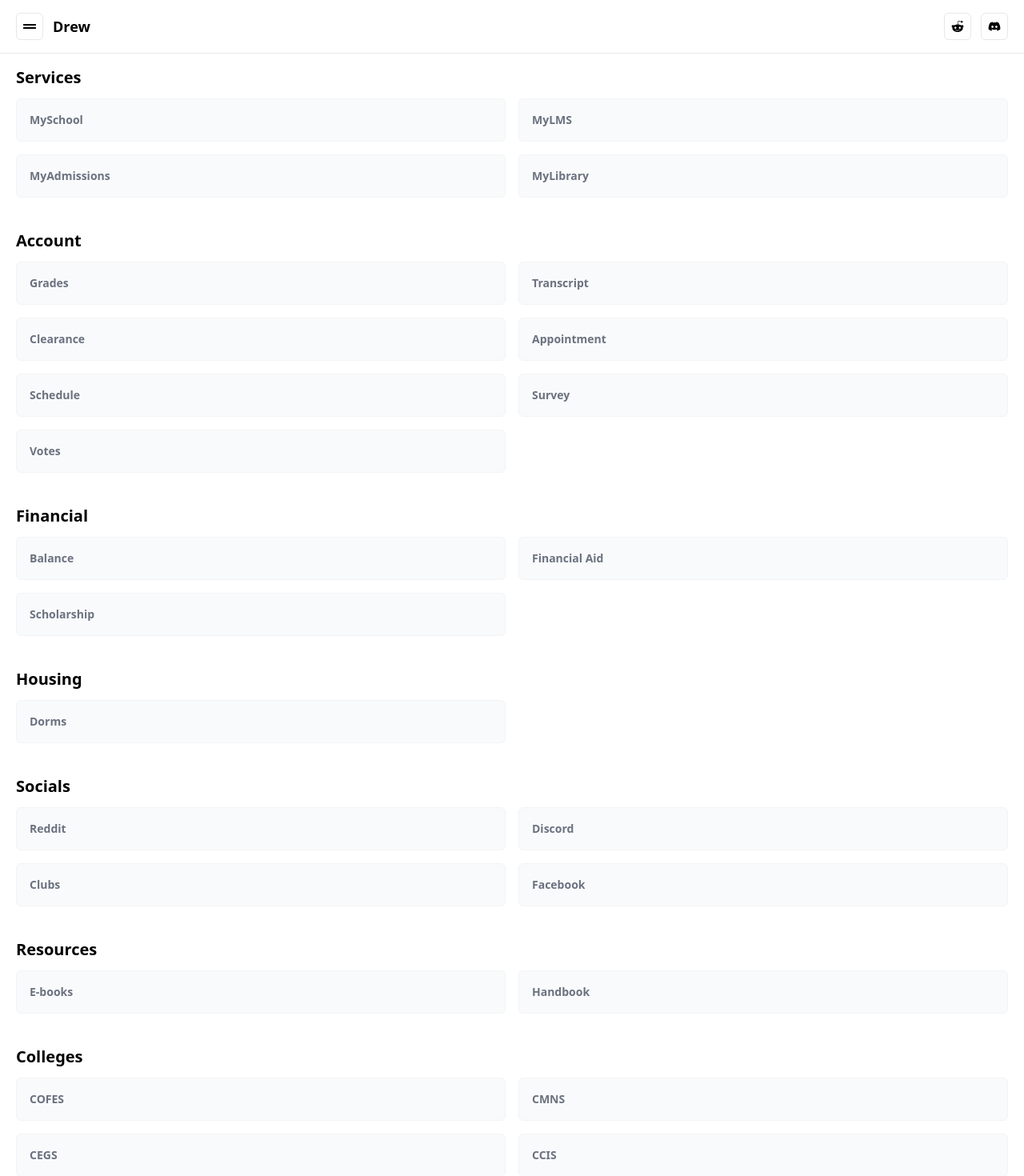
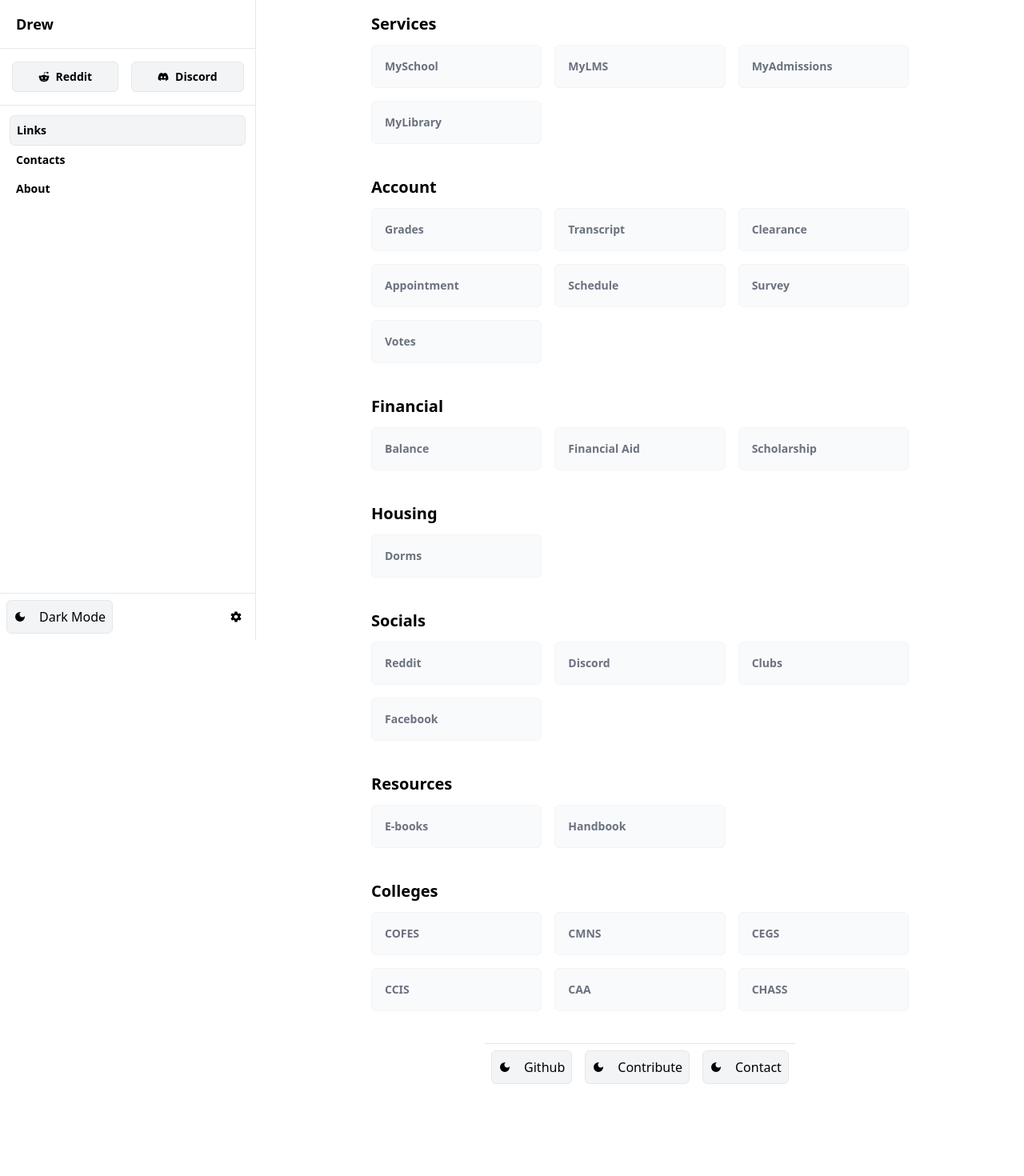
Before and after one commit to kentezrabetita/csu-drew, a Next.js app: page / in a window 1280 px wide. Shown: the top 1470 px of the page at 80% size. After the commit the page ends 1363 px from the top, so only its background shows below. Built offline with nearby package versions, Linux system fonts and the light colour scheme.

Commit message:
web responsive

```diff
--- a/common/components/header.tsx
+++ b/common/components/header.tsx
@@ -14,7 +14,7 @@
       <header
         className={` ${
           !showMenu ? 'sticky' : 'hidden'
-        } top-0 z-50 flex flex-row justify-between p-4 px-5 bg-white border-b`}
+        } top-0 z-50 flex flex-row justify-between p-4 px-5 bg-white border-b md:hidden`}
       >
         <div className='flex items-center space-x-3'>
           <button
--- a/common/components/sidebar.tsx
+++ b/common/components/sidebar.tsx
@@ -1,7 +1,65 @@
 import React from 'react';
+import Link from 'next/link';
+import { FaDiscord, FaRedditAlien } from 'react-icons/fa';
+import { MdDarkMode } from 'react-icons/md';
+import { IoMdSettings } from 'react-icons/io';
 
 const Sidebar = () => {
-  return <aside>Sidebar</aside>;
+  return (
+    <aside className='hidden h-screen bg-white border-r md:block md:fixed md:z-10 md:h-screen md:w-80'>
+      <div>
+        <div className='flex flex-row justify-between p-4 px-5 border-b'>
+          <div className='flex items-center space-x-3'>
+            <span className='text-lg font-bold'>Drew</span>
+          </div>
+        </div>
+        <div className='flex flex-col'>
+          <div className='flex flex-row justify-center w-full p-4 space-x-4 border-b'>
+            <Link
+              target={'_blank'}
+              href={'https://www.reddit.com/r/carsu'}
+              className='flex flex-row items-center p-2 px-8 space-x-2 text-sm font-bold bg-gray-100 border rounded-md'
+            >
+              <FaRedditAlien />
+              <span>Reddit</span>
+            </Link>
+            <Link
+              target={'_blank'}
+              href={'https://discord.gg/gPc3myEGZV'}
+              className='flex flex-row items-center p-2 px-8 space-x-2 text-sm font-bold bg-gray-100 border rounded-md'
+            >
+              <FaDiscord />
+              <span>Discord</span>
+            </Link>
+          </div>
+          <div className='p-3'>
+            <ul className='text-sm font-bold'>
+              <li className='p-2 bg-gray-100 border rounded-md'>
+                <Link href={'/'}>Links</Link>
+              </li>
+              <li className='p-2'>
+                <Link href={'/contacts'}>Contacts</Link>
+              </li>
+              <li className='p-2'>
+                <Link href={'/about'}>About</Link>
+              </li>
+            </ul>
+          </div>
+          <footer className='absolute bottom-0 left-0 w-full bg-white border-t'>
+            <div className='flex flex-row items-center justify-between p-2'>
+              <button className='flex flex-row items-center p-2 space-x-4 bg-gray-100 border rounded-md'>
+                <MdDarkMode />
+                <span>Dark Mode</span>
+              </button>
+              <a className='p-2'>
+                <IoMdSettings />
+              </a>
+            </div>
+          </footer>
+        </div>
+      </div>
+    </aside>
+  );
 };
 
 export default Sidebar;
--- a/common/content/home.tsx
+++ b/common/content/home.tsx
@@ -1,9 +1,16 @@
 import React from 'react';
 import Link from 'next/link';
+import Sidebar from '../components/sidebar';
+import Footer from '../components/footer';
+import { MdDarkMode } from 'react-icons/md';
+import { IoMdSettings } from 'react-icons/io';
 
 const HomeContent = () => {
   return (
-    <div className='container relative flex flex-col p-4 px-5 pb-10 space-y-10'>
+    <div className='flex flex-row'>
+      <Sidebar />
+      <div className='flex flex-col items-center justify-center w-full md:ml-80'>
+        <div className='container flex flex-col w-full p-4 px-5 pb-10 space-y-10 lg:px-20 xl:px-36'>
           {/* Services Section */}
           <section>
             <div className='flex flex-col space-y-3'>
@@ -11,7 +18,7 @@
                 <h3 className='text-xl font-bold'>Services</h3>
                 {/* <h3 className='pr-2 text-sm text-gray-500'>more</h3> */}
               </div>
-          <div className='grid grid-cols-2 gap-4'>
+              <div className='grid grid-cols-2 gap-4 lg:grid-cols-3'>
                 <Link
                   href={
                     'https://sso.carsu.edu.ph/sso/module.php/core/loginuserpassorg.php?AuthState=_0e2b7048b06cbff8986ad5f0895a3089516863451b%3Ahttps%3A%2F%2Fsso.carsu.edu.ph%2Fsso%2Fsaml2%2Fidp%2FSSOService.php%3Fspentityid%3Dhttps%253A%252F%252Fmyschool.carsu.edu.ph%252Fsso%252Fmodule.php%252Fsaml%252Fsp%252Fmetadata.php%252Fdefault-sp%26cookieTime%3D1674073107%26RelayState%3Dhttps%253A%252F%252Fmyschool.carsu.edu.ph%252Findex.php%253Fq%253Dsaml_login'
@@ -29,7 +36,9 @@
                   MyLMS
                 </Link>
                 <Link
-              href={'https://admission.carsu.edu.ph/sites/admission_portal/'}
+                  href={
+                    'https://admission.carsu.edu.ph/sites/admission_portal/'
+                  }
                   target='_blank'
                   className='p-4 text-sm font-bold text-gray-500 border border-gray-100 rounded-md bg-gray-50'
                 >
@@ -53,7 +62,7 @@
                 <h3 className='text-xl font-bold'>Account</h3>
                 {/* <h3 className='pr-2 text-sm text-gray-500'>more</h3> */}
               </div>
-          <div className='grid grid-cols-2 gap-4'>
+              <div className='grid grid-cols-2 gap-4 lg:grid-cols-3'>
                 <Link
                   href={'https://myschool.carsu.edu.ph/index.php?q=evaluation'}
                   target='_blank'
@@ -62,21 +71,27 @@
                   Grades
                 </Link>
                 <Link
-              href={'https://myschool.carsu.edu.ph/index.php?q=My_transcript'}
+                  href={
+                    'https://myschool.carsu.edu.ph/index.php?q=My_transcript'
+                  }
                   target='_blank'
                   className='p-4 text-sm font-bold text-gray-500 border border-gray-100 rounded-md bg-gray-50'
                 >
                   Transcript
                 </Link>
                 <Link
-              href={'https://myschool.carsu.edu.ph/index.php?q=onlineclearance'}
+                  href={
+                    'https://myschool.carsu.edu.ph/index.php?q=onlineclearance'
+                  }
                   target='_blank'
                   className='p-4 text-sm font-bold text-gray-500 border border-gray-100 rounded-md bg-gray-50'
                 >
                   Clearance
                 </Link>
                 <Link
-              href={'https://myschool.carsu.edu.ph/index.php?q=myappointment'}
+                  href={
+                    'https://myschool.carsu.edu.ph/index.php?q=myappointment'
+                  }
                   target='_blank'
                   className='p-4 text-sm font-bold text-gray-500 border border-gray-100 rounded-md bg-gray-50'
                 >
@@ -97,7 +112,9 @@
                   Survey
                 </Link>
                 <Link
-              href={'https://myschool.carsu.edu.ph/index.php?q=csg-election'}
+                  href={
+                    'https://myschool.carsu.edu.ph/index.php?q=csg-election'
+                  }
                   target='_blank'
                   className='p-4 text-sm font-bold text-gray-500 border border-gray-100 rounded-md bg-gray-50'
                 >
@@ -114,7 +131,7 @@
                 <h3 className='text-xl font-bold'>Financial</h3>
                 {/* <h3 className='pr-2 text-sm text-gray-500'>more</h3> */}
               </div>
-          <div className='grid grid-cols-2 gap-4'>
+              <div className='grid grid-cols-2 gap-4 lg:grid-cols-3'>
                 <Link
                   href={'https://myschool.carsu.edu.ph/index.php?q=My_balance'}
                   target='_blank'
@@ -147,7 +164,7 @@
                 <h3 className='text-xl font-bold'>Housing</h3>
                 {/* <h3 className='pr-2 text-sm text-gray-500'>more</h3> */}
               </div>
-          <div className='grid grid-cols-2 gap-4'>
+              <div className='grid grid-cols-2 gap-4 lg:grid-cols-3'>
                 <Link
                   href={'/'}
                   target='_blank'
@@ -166,7 +183,7 @@
                 <h3 className='text-xl font-bold'>Socials</h3>
                 {/* <h3 className='pr-2 text-sm text-gray-500'>more</h3> */}
               </div>
-          <div className='grid grid-cols-2 gap-4'>
+              <div className='grid grid-cols-2 gap-4 lg:grid-cols-3'>
                 <Link
                   href={'https://www.reddit.com/r/carsu'}
                   target='_blank'
@@ -208,7 +225,7 @@
                 <h3 className='text-xl font-bold'>Resources</h3>
                 {/* <h3 className='pr-2 text-sm text-gray-500'>more</h3> */}
               </div>
-          <div className='grid grid-cols-2 gap-4'>
+              <div className='grid grid-cols-2 gap-4 lg:grid-cols-3'>
                 <Link
                   href={
                     'https://drive.google.com/drive/folders/1-2P2uJiziZHND_8gH5-d20uDmAiPs5gt'
@@ -238,7 +255,7 @@
                 <h3 className='text-xl font-bold'>Colleges</h3>
                 {/* <h3 className='pr-2 text-sm text-gray-500'>more</h3> */}
               </div>
-          <div className='grid grid-cols-2 gap-4'>
+              <div className='grid grid-cols-2 gap-4 lg:grid-cols-3'>
                 <Link
                   href={'http://cofes.carsu.edu.ph/'}
                   target='_blank'
@@ -285,6 +302,26 @@
             </div>
           </section>
         </div>
+        <footer className='bg-white border-t '>
+          <div className='container mx-auto'>
+            <div className='flex flex-row items-center justify-center p-2 space-x-4'>
+              <button className='flex flex-row items-center p-2 space-x-4 bg-gray-100 border rounded-md'>
+                <MdDarkMode />
+                <span>Github</span>
+              </button>
+              <button className='flex flex-row items-center p-2 space-x-4 bg-gray-100 border rounded-md'>
+                <MdDarkMode />
+                <span>Contribute</span>
+              </button>
+              <button className='flex flex-row items-center p-2 space-x-4 bg-gray-100 border rounded-md'>
+                <MdDarkMode />
+                <span>Contact</span>
+              </button>
+            </div>
+          </div>
+        </footer>
+      </div>
+    </div>
   );
 };
 
--- a/common/layouts/main.tsx
+++ b/common/layouts/main.tsx
@@ -1,6 +1,5 @@
 import React, { useState } from 'react';
 import Header from '../components/header';
-import Footer from '../components/footer';
 
 const MainLayout = ({ children }: { children: React.ReactNode }) => {
   const [showContent, setShowContent] = useState(true);
@@ -15,7 +14,6 @@
       {showContent && (
         <>
           <main className='relative'>{children}</main>
-          <Footer />
         </>
       )}
     </>
```
Lines whose indentation alone changed are shown as unchanged.
